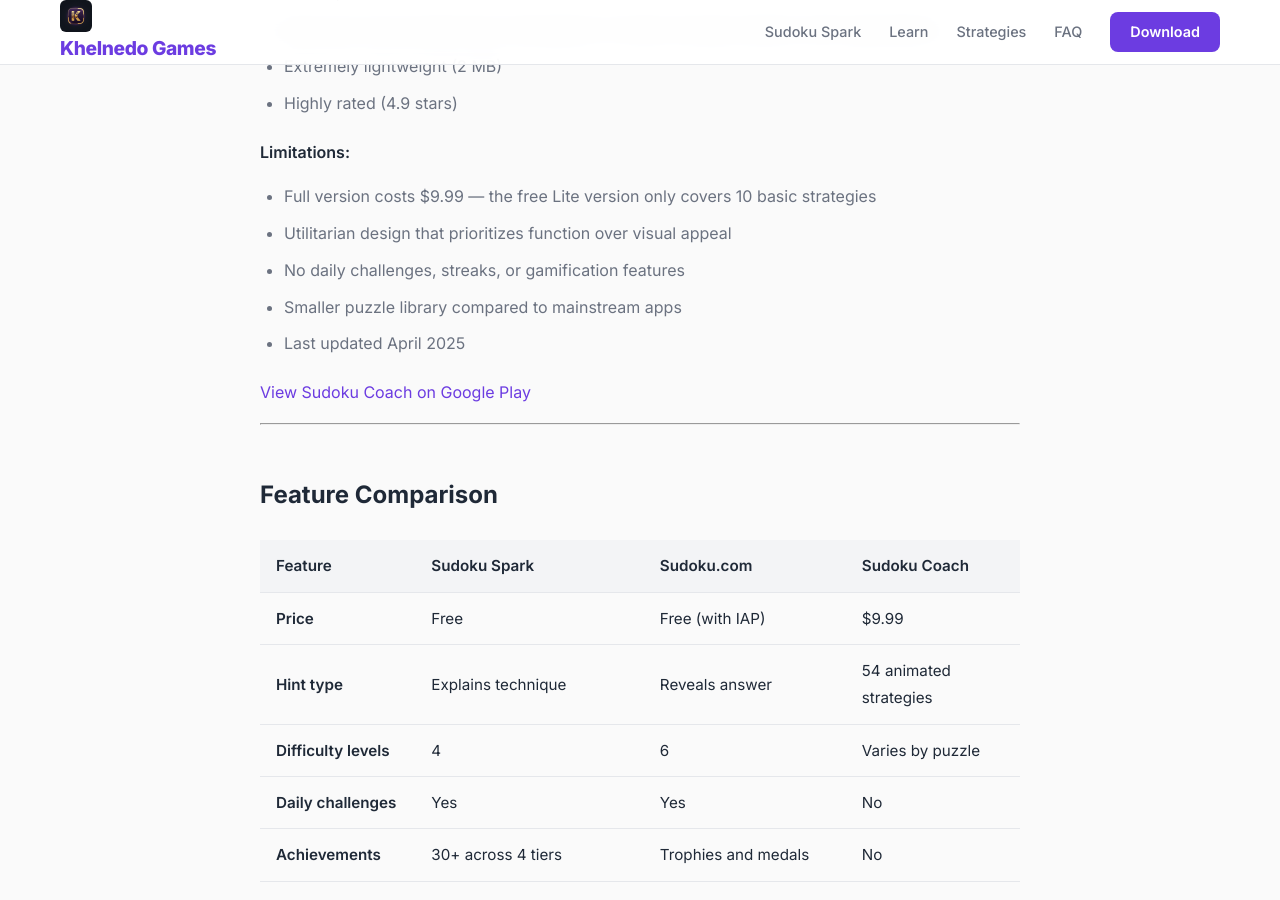
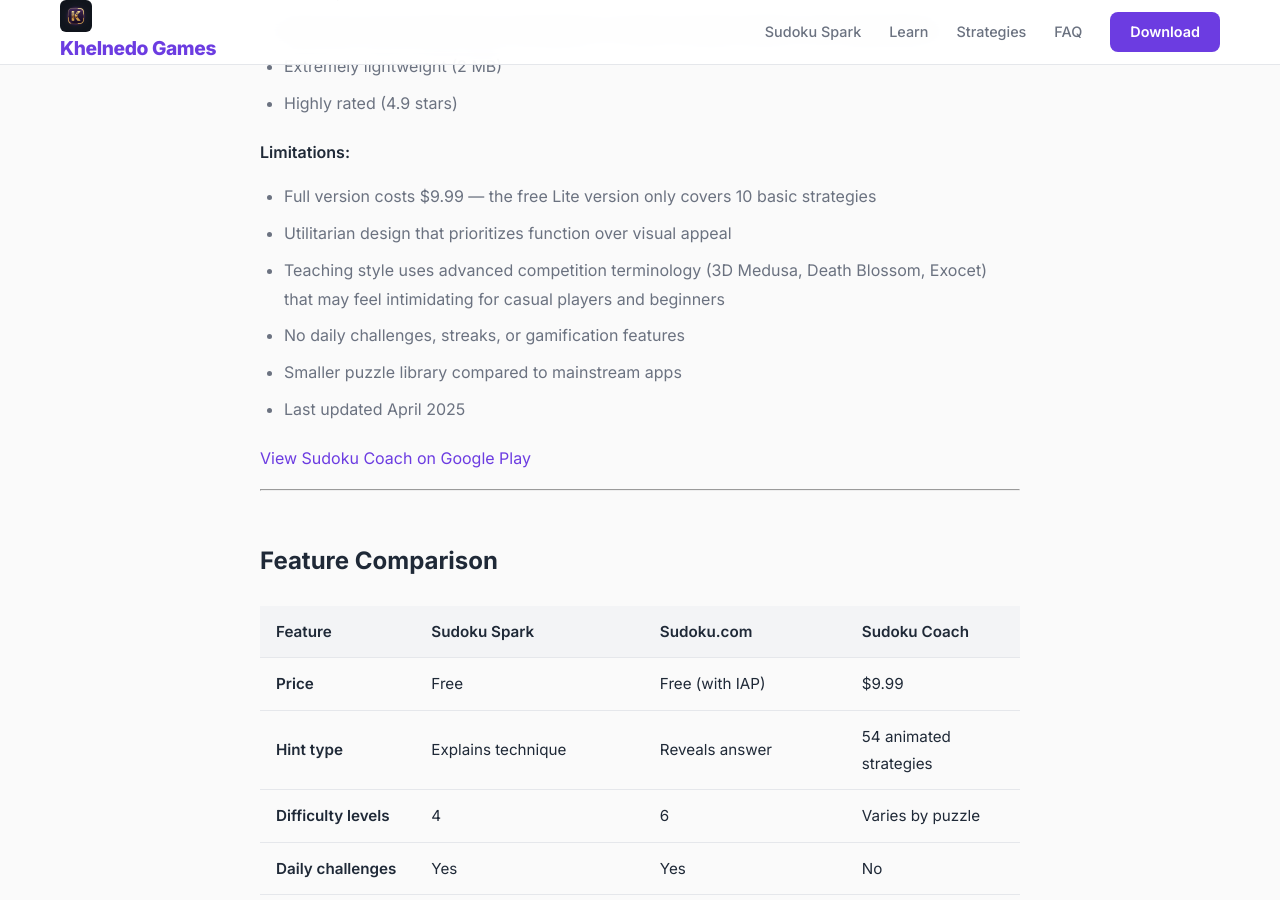
Before and after one commit to skahol/khelnedogames-site, a Jekyll site: the page built from sudoku-spark/top-sudoku-apps.md, in a window 1280 px wide and 900 px high, scrolled down 3021 px. Built offline with Jekyll 4.4.1, drawn with Linux system fonts in a browser that asks for light colours.

Commit message:
Add Sudoku Coach terminology limitation to comparison
Co-authored-by: Cursor <cursoragent@cursor.com>

```diff
--- a/sudoku-spark/top-sudoku-apps.md
+++ b/sudoku-spark/top-sudoku-apps.md
@@ -103,6 +103,7 @@ Sudoku Coach is the most education-focused Sudoku app available. It teaches over
 
 - Full version costs $9.99 — the free Lite version only covers 10 basic strategies
 - Utilitarian design that prioritizes function over visual appeal
+- Teaching style uses advanced competition terminology (3D Medusa, Death Blossom, Exocet) that may feel intimidating for casual players and beginners
 - No daily challenges, streaks, or gamification features
 - Smaller puzzle library compared to mainstream apps
 - Last updated April 2025
```
